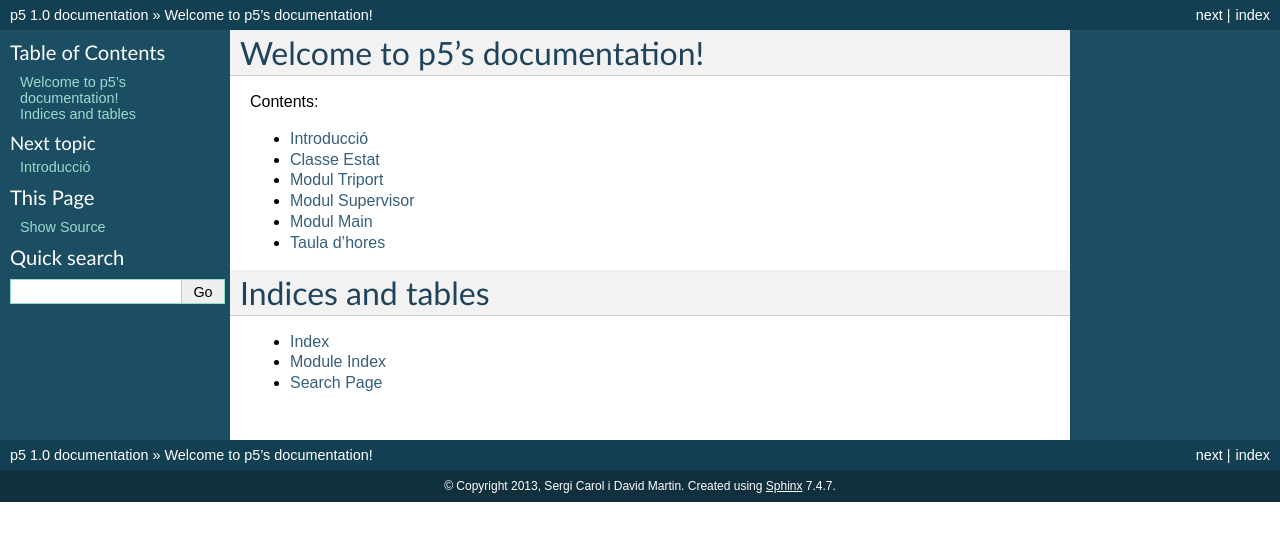
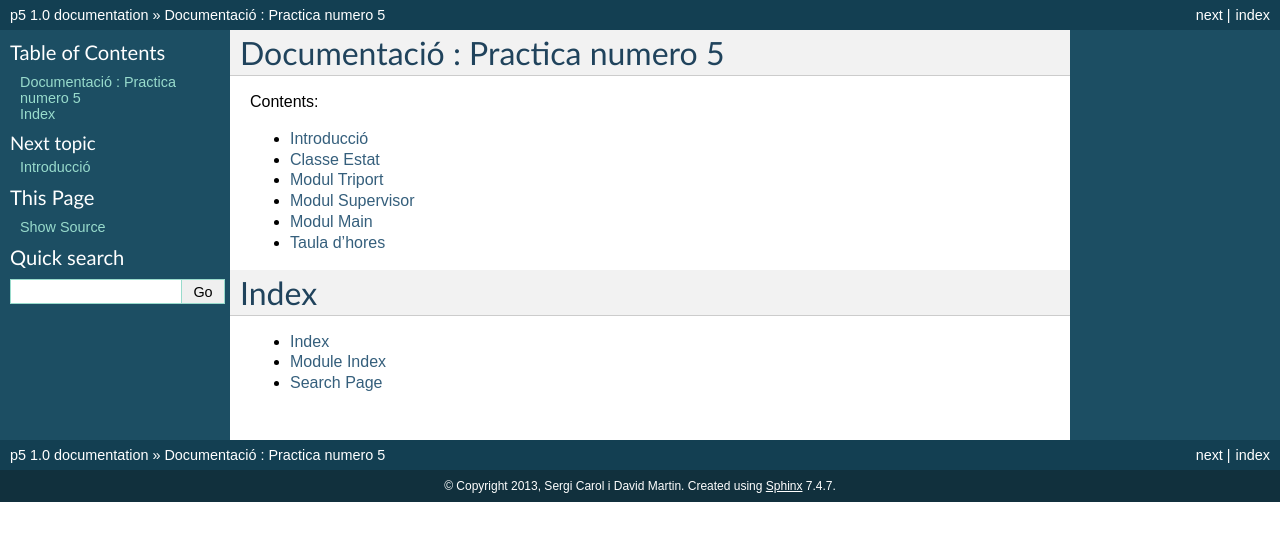
Before and after one commit to SergiCarol/UPC-Projects, a Sphinx documentation site: the page built from practica5/doc/source/index.rst, in a window 1280 px wide. Shown: the top 541 px of the page. Built offline with Sphinx 7.4.7, drawn with Linux system fonts in a browser that asks for light colours.

Commit message:
Actualización Sp(2)

```diff
--- a/practica5/doc/source/index.rst
+++ b/practica5/doc/source/index.rst
@@ -1,10 +1,7 @@
-.. p5 documentation master file, created by
-   sphinx-quickstart on Mon Apr 15 08:29:57 2013.
-   You can adapt this file completely to your liking, but it should at least
-   contain the root `toctree` directive.
 
-Welcome to p5's documentation!
-==============================
+
+Documentació : Practica numero 5
+================================
 
 Contents:
 
@@ -20,8 +17,8 @@ Contents:
 
 
 
-Indices and tables
-==================
+Index
+=====
 
 * :ref:`genindex`
 * :ref:`modindex`
```
Also changed, not shown: practica5/doc/source/Introduccio.rst (+8 -2 lines).
